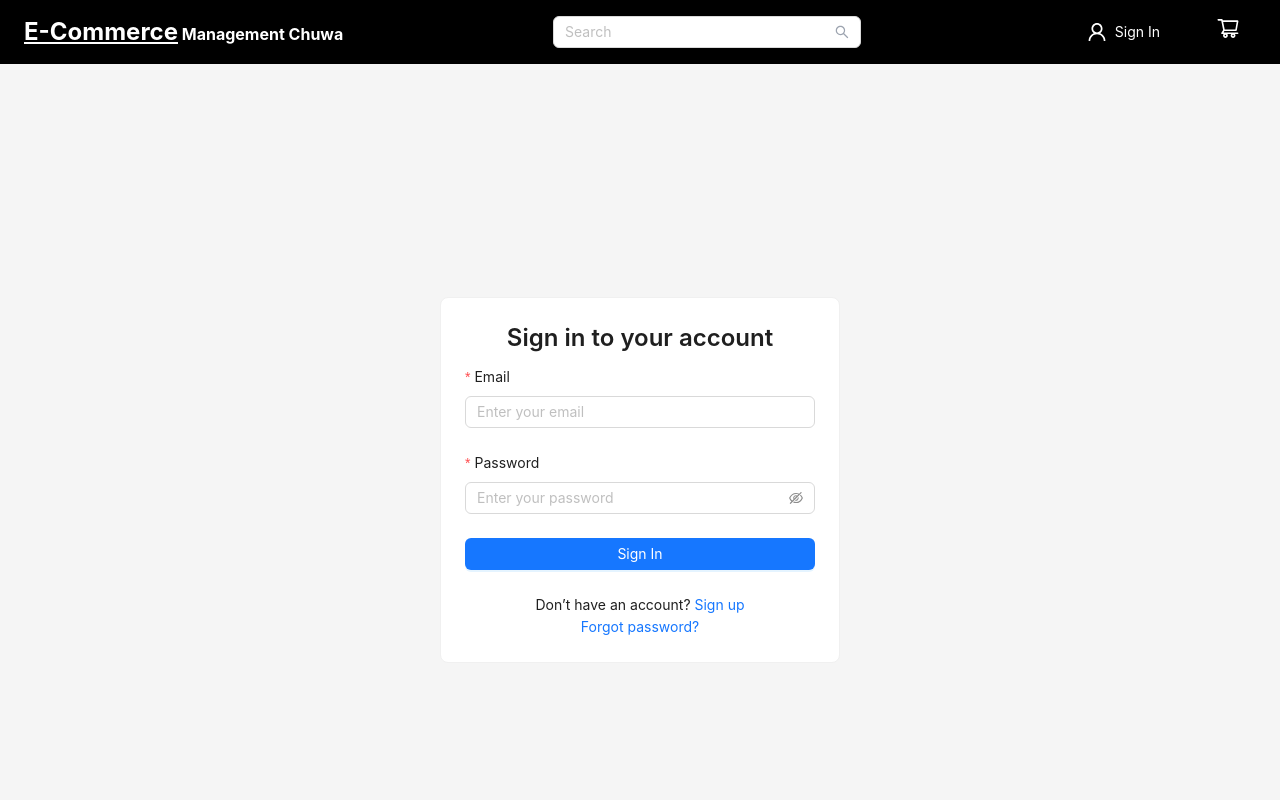
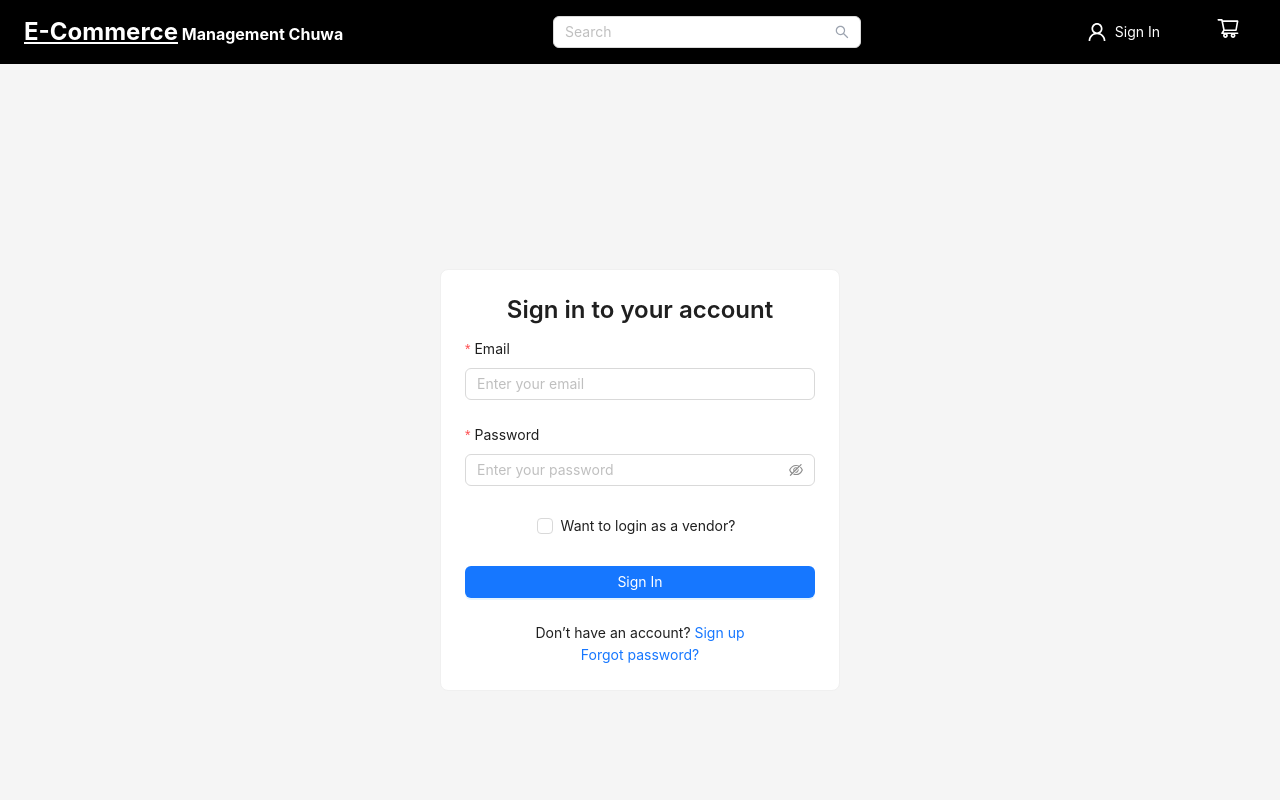
Before and after one commit to Binwu-Hu/eCommerce-Platform, a React (Vite) app in the folder frontend/: page /login in a window 1280 px wide. Shown: the top 800 px of the page. Built offline with nearby package versions, Linux system fonts and the light colour scheme.

Commit message:
Add Identity choice in login page

```diff
--- a/frontend/src/api/user.ts
+++ b/frontend/src/api/user.ts
@@ -1,6 +1,6 @@
 import { post } from './base';
 
-export const loginUserApi = (data: { email: string; password: string }) => {
+export const loginUserApi = (data: { email: string; password: string; isAdmin: boolean }) => {
   return post('/users/login', data);
 };
 
--- a/frontend/src/features/user/userSlice.ts
+++ b/frontend/src/features/user/userSlice.ts
@@ -34,7 +34,7 @@ const initialState: UserState = {
 export const loginUser = createAsyncThunk(
   'user/login',
   async (
-    data: { email: string; password: string },
+    data: { email: string; password: string; isAdmin: boolean },
     { dispatch, rejectWithValue }
   ) => {
     try {
--- a/frontend/src/pages/auth/login.tsx
+++ b/frontend/src/pages/auth/login.tsx
@@ -1,8 +1,8 @@
-import React, { useEffect } from 'react';
+import React, { useEffect, useState } from 'react';
 import { useDispatch, useSelector } from 'react-redux';
 import { Link, useNavigate } from 'react-router-dom';
 import { loginUser, clearError } from '../../features/user/userSlice';
-import { Form, Input, Button, Card, Typography } from 'antd';
+import { Form, Input, Button, Card, Typography, Checkbox } from 'antd';
 
 const { Title, Text } = Typography;
 
@@ -11,8 +11,14 @@ const Login = () => {
   const navigate = useNavigate();
   const { loading, error, isAuthenticated } = useSelector((state) => state.user);
 
+  const [isVendor, setIsVendor] = useState(false);
+
   const handleSubmit = (values: { email: string; password: string }) => {
-    dispatch(loginUser(values));
+    const loginData = {
+      ...values,
+      isAdmin: isVendor,
+    };
+    dispatch(loginUser(loginData));
   };
 
   useEffect(() => {
@@ -54,6 +60,12 @@ const Login = () => {
           </Form.Item>
 
           <Form.Item>
+            <Checkbox checked={isVendor} onChange={(e) => setIsVendor(e.target.checked)}>
+              Want to login as a vendor?
+            </Checkbox>
+          </Form.Item>
+
+          <Form.Item>
             <Button type="primary" htmlType="submit" loading={loading} block>
               Sign In
             </Button>
```
Also changed, not shown: 1 other file (tests, documents, lock files or other folders).
